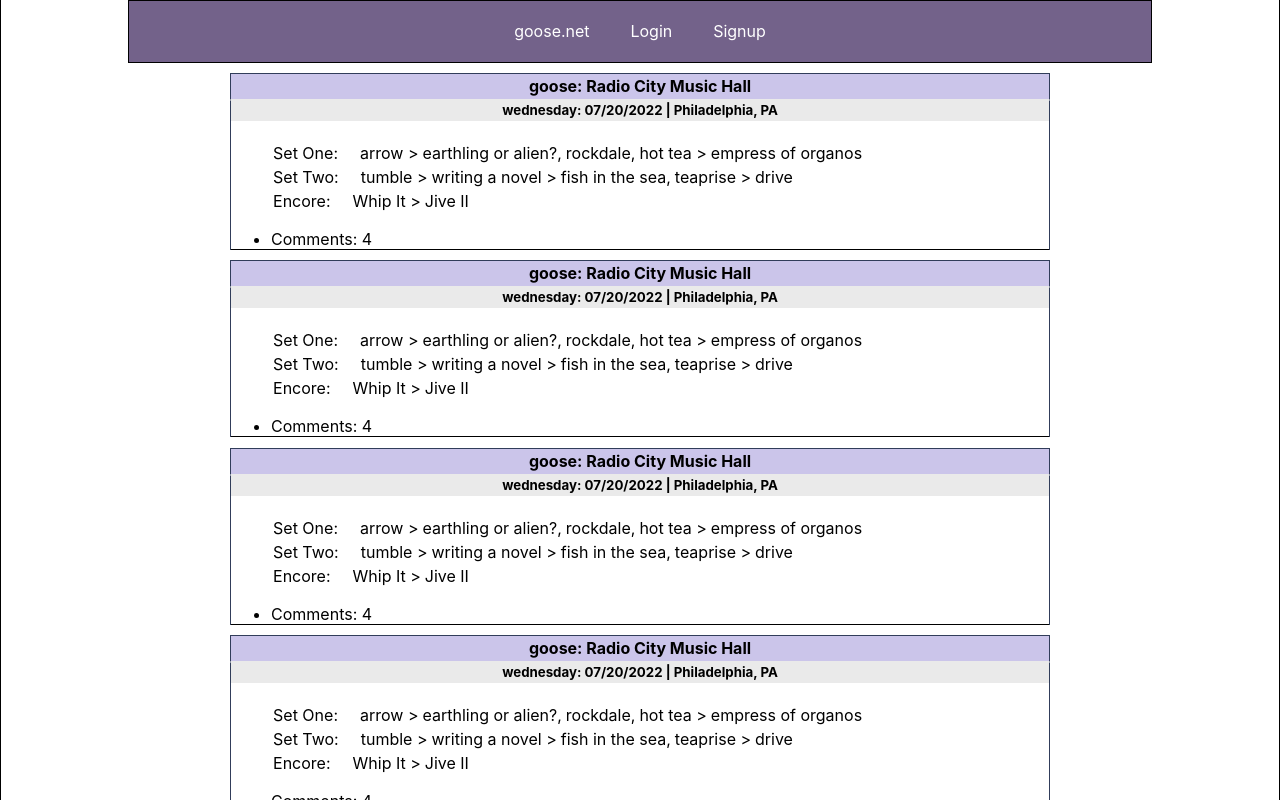
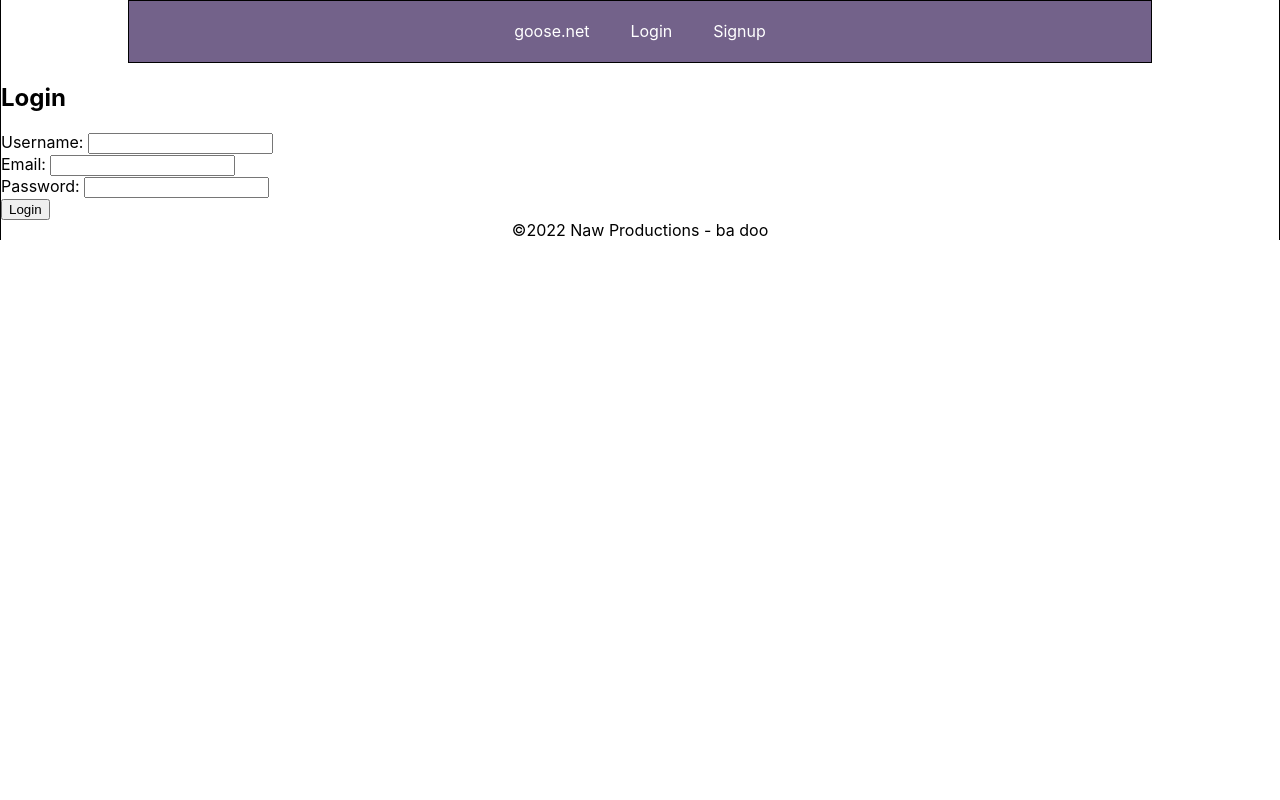
Before and after one commit to rpodols/goose.net, a React (Create React App) app in the folder client/: page /login in a window 1280 px wide. Shown: the top 800 px of the page. Built offline with nearby package versions, Linux system fonts and the light colour scheme.

Commit message:
added working nav bar with a login and signup screen

```diff
--- a/client/package.json
+++ b/client/package.json
@@ -6,6 +6,7 @@
     "@testing-library/jest-dom": "^5.16.4",
     "@testing-library/react": "^13.3.0",
     "@testing-library/user-event": "^13.5.0",
+    "bootstrap": "^5.2.0",
     "graphql": "^16.5.0",
     "jwt-decode": "^3.1.2",
     "react": "^18.2.0",
--- a/client/src/App.js
+++ b/client/src/App.js
@@ -3,6 +3,8 @@
 import Header from './components/Header';
 import Footer from './components/Footer';
 import Setlist from './components/Setlist';
+import Login from './pages/Login'
+import Signup from './pages/Signup'
 
 function App() {
   return (
@@ -10,11 +12,11 @@
       <Router>
       <div className='margin-format'>
         <Header />
-        <Setlist />
-        <Setlist />
-        <Setlist />
-        <Setlist />
-        <Setlist />
+          <Routes>
+            <Route path="/" element={<Setlist />} />
+            <Route path="/login" element={<Login />} />
+            <Route path="/signup" element={<Signup />} />
+          </Routes>
         <Footer />
         </div>
       </Router>
--- /dev/null
+++ b/client/src/components/LoginForm/index.js
@@ -0,0 +1,39 @@
+import React, { useState } from 'react';
+
+function LoginForm({ Login, error }) {
+const [details, setDetails] = useState({username: "", email: "", password: ""});
+
+const submitHandler = e => {
+    e.preventDefault();
+
+    Login(details);
+}
+
+    return (
+
+        <form class="row gy-2 gx-3 align-items-center" onSubmit={submitHandler}>
+            <link rel="stylesheet" href="https://stackpath.bootstrapcdn.com/bootstrap/4.1.0/css/bootstrap.min.css"
+integrity="sha384-9gVQ4dYFwwWSjIDZnLEWnxCjeSWFphJiwGPXr1jddIhOegiu1FwO5qRGvFXOdJZ4"
+crossorigin="anonymous"></link>
+            <div class="col-auto">
+                <h2>Login</h2>
+                {(error !="") ? ( <div className="error">{error}</div> ) : "" }
+                <div>
+                    <label htmlFor="">Username: </label>
+                    <input type="username" name="username" id="username" onChange={e => setDetails({...details, username: e.target.value})} value={details.username} />
+                </div>
+                <div>
+                    <label htmlFor="email">Email: </label>
+                    <input type="email" name="email" id="email" onChange={e => setDetails({...details, email: e.target.value})} value={details.email} />
+                </div>
+                <div>
+                    <label htmlFor="password">Password: </label>
+                    <input type="password" name="password" id="password" onChange={e => setDetails({...details, password: e.target.value})} value={details.password} />
+                </div>
+                <input class="btn btn-sm btn-primary" type="submit" value="Login" />
+            </div>
+        </form>
+    )
+}
+
+export default LoginForm
--- /dev/null
+++ b/client/src/components/SignupForm/index.js
@@ -0,0 +1,73 @@
+import React, { useState, useEffect } from 'react';
+
+function SignupForm({ Signup, error }) {
+const [formValues, setFormValues] = useState({username: "", email: "", password: ""});
+const [formErrors, setFormErrors] = useState({})
+const [isSubmit, setIsSubmit] = useState(false);
+
+const submitHandler = e => {
+    e.preventDefault();
+    setFormErrors(validate(formValues));
+    setIsSubmit(true);
+    //Signup(formValues);
+};
+
+useEffect(() => {
+    console.log(formErrors);
+    {
+        console.log(formValues);
+    }
+}, [formErrors]);
+
+const validate = (values) => {
+    const errors = {};
+    //const regex = /^[a-zA-Z0-9._-]+@[a-zA-Z0-9.-]+\.[a-zA-Z]{2,6}$/;
+
+    if(!values.username) {
+        errors.username = "Username is required!"
+    }
+    if(!values.password) {
+        errors.password = "Password is required!"
+    } else if (values.password.length < 4) {
+        errors.password = "Password must be more than 4 characters!"
+    }
+    if(!values.email) {
+        errors.email = "Email is required!"
+    }
+    return errors;
+};
+
+    return (
+        <div>
+            {Object.keys(formErrors).length === 0 && isSubmit ? (
+                <div>Signed in successfully!</div>
+            ) : (
+                <pre> { JSON.stringify(formValues, undefined, 2) } </pre>
+            )}
+        <form onSubmit={submitHandler}>
+            <div>
+                <h2>Signup:</h2>
+                {(error !="") ? ( <div className="error">{error}</div> ) : "" }
+                <div>
+                    <label htmlFor="">Username:</label>
+                    <input type="username" name="username" id="username" onChange={e => setFormValues({...formValues, username: e.target.value})} value={formValues.username} />
+                    <p>{ formErrors.username }</p>
+                </div>
+                <div>
+                    <label htmlFor="email">Email:</label>
+                    <input type="email" name="email" id="email" onChange={e => setFormValues({...formValues, email: e.target.value})} value={formValues.email} />
+                    <p>{ formErrors.email }</p>
+                </div>
+                <div>
+                    <label htmlFor="password">Password:</label>
+                    <input type="password" name="password" id="password" onChange={e => setFormValues({...formValues, password: e.target.value})} value={formValues.password} />
+                    <p>{ formErrors.password }</p>
+                </div>
+                <input type="submit" value="Signup" />
+            </div>
+        </form>
+        </div>
+    )
+}
+
+export default SignupForm;
--- /dev/null
+++ b/client/src/pages/Login.js
@@ -0,0 +1,49 @@
+import React, { useState } from 'react';
+import LoginForm from '../components/LoginForm/index';
+
+function Login() {
+    const adminUser = {
+        email: "admin@admin.com",
+        password: "admin123"
+    }
+
+    const [user, setUser] = useState({name: "", email: ""});
+    const [error, setError] = useState("");
+
+    const Login = details => {
+        console.log(details);
+
+        if (details.email == adminUser.email && details.password == adminUser.password){
+            console.log("Logged In!");
+            setUser({
+                username: details.username,
+                email: details.email
+            });
+        } else {
+            console.log("Details do not match!");
+            setError("Details do not match!");
+        }
+
+    }
+
+    const Logout = () => {
+        console.log("Logout");
+        setUser({ username: "", email: "" });
+    }
+
+    return (
+        <div className="login">
+            {(user.email !="") ? (
+                <div>
+                    <h2>Welcome, <span>{user.name}</span></h2>
+                    <button onClick={Logout}>Logout</button>
+                </div>
+            ) : (
+                <LoginForm Login={Login} error={error} />
+            )}
+
+        </div>
+    );
+}
+
+export default Login;
--- /dev/null
+++ b/client/src/pages/Signup.js
@@ -0,0 +1,15 @@
+import React, { useState } from 'react';
+import SignupForm from '../components/SignupForm/index';
+
+function Signup() {
+
+
+
+    return (
+        <div className="signup">
+            <SignupForm />
+        </div>
+    );
+}
+
+export default Signup;
```
Also changed, not shown: client/src/components/Header/index.js (indentation only), 1 other file (tests, documents, lock files or other folders).
